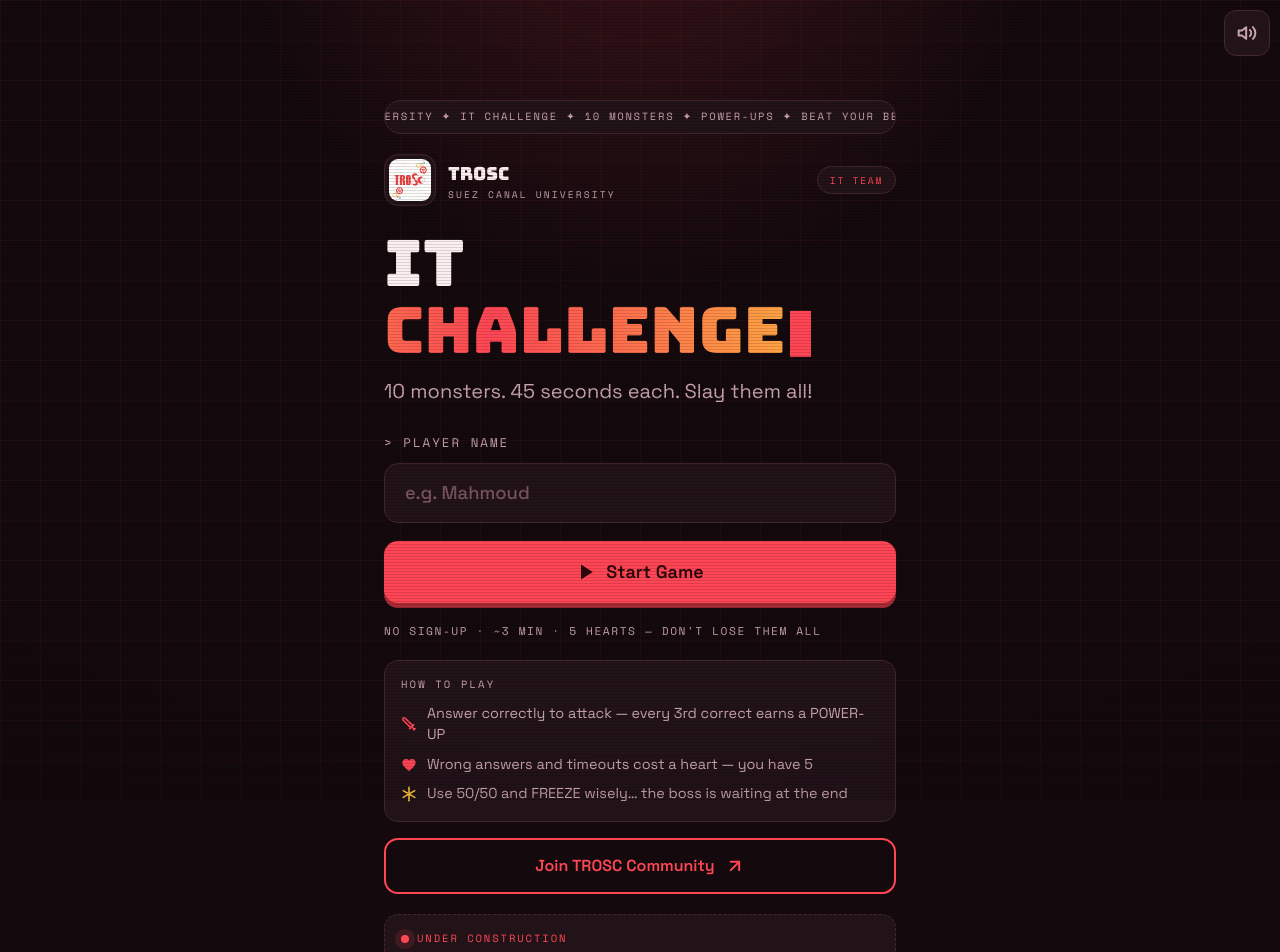
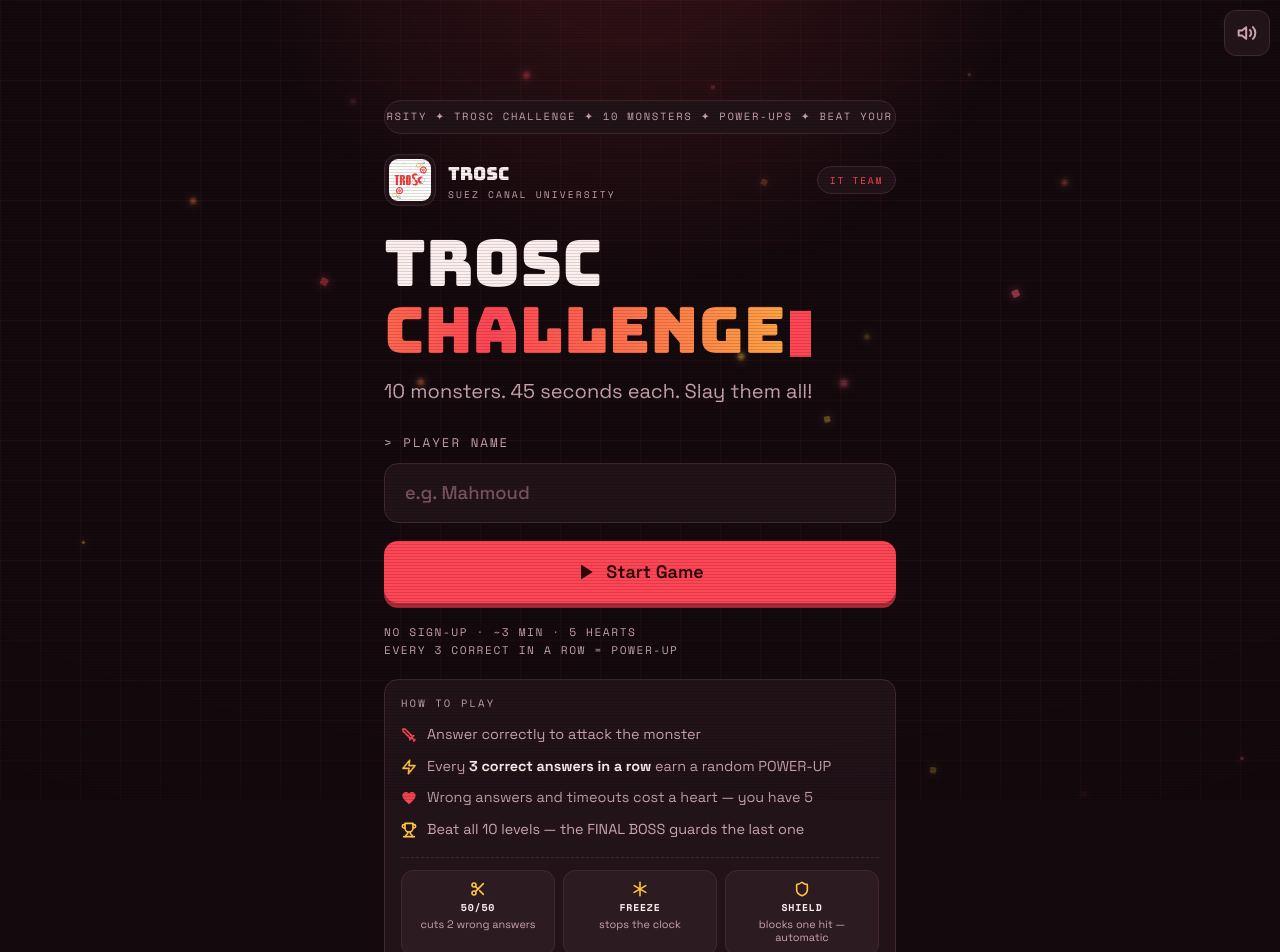
Before and after one commit to Basem3sam/trosc-it-challenge, a Next.js app: page / in a window 1280 px wide. Shown: the top 952 px of the page. Built offline with nearby package versions, Linux system fonts and the light colour scheme.

Commit message:
feat: richer fire embers, power-up streak meter, full how-to-play with shield

```diff
--- a/app/globals.css
+++ b/app/globals.css
@@ -315,14 +315,6 @@
     background-position: 200% center;
   }
 }
-@keyframes floaty {
-  from {
-    transform: translateY(105vh);
-  }
-  to {
-    transform: translateY(-10vh);
-  }
-}
 
 /* ==========================================================================
    Base
@@ -401,13 +393,44 @@
   animation: gradSlide 3s linear infinite;
 }
 
-/* floating ember particles */
+/* --------------------------------------------------------------------------
+   Rising fire embers — square sparks, drift + tumble, smooth fade in/out.
+   Each particle is configured with CSS vars set from JS:
+   --c color · --glow glow color · --sz size · --dx horizontal drift
+   --rot tumble · --op peak opacity
+   -------------------------------------------------------------------------- */
 .particle {
   position: absolute;
-  bottom: -10px;
-  border-radius: 50%;
-  background: #ff4655;
-  animation: floaty linear infinite;
+  bottom: -14px;
+  width: var(--sz, 4px);
+  height: var(--sz, 4px);
+  background: var(--c, #ff4655);
+  border-radius: 1px;
+  box-shadow: 0 0 7px var(--glow, rgba(255, 70, 85, 0.75));
+  opacity: 0;
+  animation: riseFade linear infinite;
+  will-change: transform, opacity;
+}
+.particle.blur {
+  filter: blur(1.5px);
+}
+
+@keyframes riseFade {
+  0% {
+    transform: translate3d(0, 0, 0) rotate(0deg);
+    opacity: 0;
+  }
+  7% {
+    opacity: var(--op, 0.45);
+  }
+  82% {
+    opacity: var(--op, 0.45);
+  }
+  100% {
+    transform: translate3d(var(--dx, 30px), -110vh, 0)
+      rotate(var(--rot, 180deg));
+    opacity: 0;
+  }
 }
 
 /* CRT arcade overlay — scanlines + soft vignette */
--- a/components/BattleScreen.jsx
+++ b/components/BattleScreen.jsx
@@ -3,7 +3,13 @@
 import { Icon, HeartIcon } from '@/lib/icons';
 import { monsterSVG } from '@/lib/monsters';
 import { BTN_PRIMARY } from '@/lib/ui';
-import { QUESTION_TIME, WARN_AT, DANGER_AT, HEARTS_MAX } from '@/lib/game';
+import {
+  QUESTION_TIME,
+  WARN_AT,
+  DANGER_AT,
+  HEARTS_MAX,
+  POWERUP_EVERY,
+} from '@/lib/game';
 
 function Hearts({ hearts, brokeAt, max }) {
   return (
@@ -136,6 +142,12 @@
   const enemyDown = g.monsterPhase === 'hit' || g.monsterPhase === 'dead';
   const lastLevel = g.index === g.total - 1;
 
+  /* streak progress toward the next power-up (grants on every POWERUP_EVERY-th
+     correct in a row): filled dots = combo % EVERY; pulses when 1 away */
+  const pwrFilled = g.combo % POWERUP_EVERY;
+  const pwrDots = '●'.repeat(pwrFilled) + '○'.repeat(POWERUP_EVERY - pwrFilled);
+  const pwrHot = pwrFilled === POWERUP_EVERY - 1;
+
   return (
     <section
       aria-labelledby="question-text"
@@ -264,8 +276,8 @@
         </p>
       )}
 
-      {/* power-ups */}
-      <div className="mb-2 flex items-center gap-2">
+      {/* power-ups + streak meter */}
+      <div className="mb-2 flex flex-wrap items-center gap-2">
         <PowerButton
           icon="cut"
           label="50/50"
@@ -280,10 +292,26 @@
           disabled={!g.canFreeze}
           onClick={g.useFreeze}
         />
+
+        {/* next power-up meter — every POWERUP_EVERY correct in a row grants one */}
         <span
-          className={`ml-auto inline-flex items-center gap-1.5 rounded-full border px-3 py-1.5 font-mono text-[0.62rem] tracking-[0.14em] ${g.shieldActive ? 'animate-shieldpulse border-gold/50 bg-gold/10 text-gold' : 'border-edge bg-panel text-dust opacity-60'}`}
+          title={`Every ${POWERUP_EVERY} correct answers in a row earn a power-up`}
+          className={`ml-auto inline-flex items-center gap-1.5 rounded-full border px-3 py-1.5 font-mono text-[0.62rem] tracking-[0.14em] ${pwrHot ? 'animate-shieldpulse border-gold/50 bg-gold/10 text-gold' : 'border-edge bg-panel text-dust'}`}
         >
-          <Icon name="shield" className="h-3.5 w-3.5" /> SHIELD
+          <Icon name="bolt" className="h-3.5 w-3.5" />
+          <span aria-hidden="true">{pwrDots}</span>
+        </span>
+
+        <span
+          title={
+            g.shieldActive
+              ? 'Shield active — your next mistake is free'
+              : 'No shield — earn one with a 3-streak'
+          }
+          className={`inline-flex items-center gap-1.5 rounded-full border px-3 py-1.5 font-mono text-[0.62rem] tracking-[0.14em] ${g.shieldActive ? 'animate-shieldpulse border-gold/50 bg-gold/10 text-gold' : 'border-edge bg-panel text-dust opacity-60'}`}
+        >
+          <Icon name="shield" className="h-3.5 w-3.5" />
+          {g.shieldActive ? 'SHIELD ON' : 'SHIELD'}
         </span>
       </div>
 
--- a/components/Game.jsx
+++ b/components/Game.jsx
@@ -9,6 +9,14 @@
 import { unlockAudio } from '@/lib/sounds';
 import { SITE_URL } from '@/lib/game';
 
+/* fire palette: [color, glow] pairs */
+const EMBER_COLORS = [
+  ['#FF4655', 'rgba(255,70,85,.75)'],
+  ['#FF7A3D', 'rgba(255,122,61,.65)'],
+  ['#FFC53D', 'rgba(255,197,61,.55)'],
+  ['#FF5E7A', 'rgba(255,94,122,.65)'],
+];
+
 export default function Game() {
   const g = useGame();
 
@@ -19,18 +27,27 @@
     return () => document.removeEventListener('pointerdown', unlock);
   }, []);
 
-  // floating embers — generated after mount to avoid hydration mismatch
+  // rising fire embers — generated after mount to avoid hydration mismatch;
+  // negative delays mean the field is already populated on first paint
   const [particles, setParticles] = useState([]);
   useEffect(() => {
     setParticles(
-      Array.from({ length: 14 }, (_, i) => ({
-        id: i,
-        left: Math.random() * 100,
-        size: 2 + Math.random() * 4,
-        dur: 14 + Math.random() * 18,
-        delay: -Math.random() * 20,
-        op: 0.1 + Math.random() * 0.2,
-      })),
+      Array.from({ length: 26 }, (_, i) => {
+        const [c, gl] = EMBER_COLORS[i % EMBER_COLORS.length];
+        return {
+          id: i,
+          c,
+          gl,
+          left: Math.random() * 100,
+          size: 3 + Math.random() * 4,
+          dx: Math.random() * 120 - 60, // horizontal drift, px
+          rot: Math.random() * 420 - 210, // tumble, deg
+          op: 0.25 + Math.random() * 0.35, // peak opacity
+          dur: 9 + Math.random() * 13, // seconds to cross the screen
+          delay: -Math.random() * 22, // negative = already mid-flight
+          blur: Math.random() > 0.7, // some sparks are soft = depth
+        };
+      }),
     );
   }, []);
 
@@ -57,7 +74,7 @@
         · ARCADE v2
       </footer>
 
-      {/* floating embers */}
+      {/* rising fire embers */}
       <div
         aria-hidden="true"
         className="pointer-events-none fixed inset-0 -z-10 overflow-hidden"
@@ -65,12 +82,15 @@
         {particles.map((p) => (
           <span
             key={p.id}
-            className="particle"
+            className={`particle ${p.blur ? 'blur' : ''}`}
             style={{
               left: `${p.left}%`,
-              width: p.size,
-              height: p.size,
-              opacity: p.op,
+              '--c': p.c,
+              '--glow': p.gl,
+              '--sz': `${p.size}px`,
+              '--dx': `${p.dx}px`,
+              '--rot': `${p.rot}deg`,
+              '--op': p.op,
               animationDuration: `${p.dur}s`,
               animationDelay: `${p.delay}s`,
             }}
--- a/components/WelcomeScreen.jsx
+++ b/components/WelcomeScreen.jsx
@@ -12,7 +12,7 @@
   SITE_URL,
 } from '@/lib/game';
 
-const TICKER = `TROSC ✦ SUEZ CANAL UNIVERSITY ✦ IT CHALLENGE ✦ ${TOTAL} MONSTERS ✦ POWER-UPS ✦ BEAT YOUR BEST ✦\u00A0`;
+const TICKER = `TROSC ✦ SUEZ CANAL UNIVERSITY ✦ TROSC CHALLENGE ✦ ${TOTAL} MONSTERS ✦ POWER-UPS ✦ BEAT YOUR BEST ✦\u00A0`;
 
 export default function WelcomeScreen({ best, onStart }) {
   const [name, setName] = useState('');
@@ -83,7 +83,7 @@
         id="welcome-title"
         className="mb-3 font-display text-[clamp(2.5rem,13vw,4rem)] leading-[1.05]"
       >
-        IT
+        TROSC
         <br />
         <span className="text-gradient">Challenge</span>
         <span
@@ -132,8 +132,10 @@
         </button>
       </form>
 
-      <p className="mt-5 font-mono text-[0.7rem] tracking-[0.14em] text-dust">
-        NO SIGN-UP · ~3 MIN · {HEARTS_MAX} HEARTS — DON&apos;T LOSE THEM ALL
+      <p className="mt-5 font-mono text-[0.7rem] leading-relaxed tracking-[0.14em] text-dust">
+        NO SIGN-UP · ~3 MIN · {HEARTS_MAX} HEARTS
+        <br />
+        EVERY {POWERUP_EVERY} CORRECT IN A ROW = POWER-UP
       </p>
 
       {best !== null && (
@@ -144,24 +146,64 @@
 
       {/* how to play */}
       <div className="mt-5 rounded-[14px] border border-edge bg-panel p-4">
-        <p className="mb-2.5 font-mono text-[0.66rem] tracking-[0.2em] text-dust">
+        <p className="mb-3 font-mono text-[0.66rem] tracking-[0.2em] text-dust">
           HOW TO PLAY
         </p>
-        <ul className="grid gap-2 text-[0.9rem] text-dust">
+        <ul className="grid gap-2.5 text-[0.9rem] text-dust">
           <li className="flex items-center gap-2.5">
             <Icon name="sword" className="h-4 w-4 shrink-0 text-blood" />
-            Answer correctly to attack — every {POWERUP_EVERY}rd correct earns a
-            POWER-UP
+            Answer correctly to attack the monster
+          </li>
+          <li className="flex items-center gap-2.5">
+            <Icon name="bolt" className="h-4 w-4 shrink-0 text-gold" />
+            <span>
+              Every{' '}
+              <b className="text-cream">
+                {POWERUP_EVERY} correct answers in a row
+              </b>{' '}
+              earn a random POWER-UP
+            </span>
           </li>
           <li className="flex items-center gap-2.5">
             <HeartIcon className="h-4 w-4 shrink-0 text-blood" />
             Wrong answers and timeouts cost a heart — you have {HEARTS_MAX}
           </li>
           <li className="flex items-center gap-2.5">
-            <Icon name="snow" className="h-4 w-4 shrink-0 text-gold" />
-            Use 50/50 and FREEZE wisely… the boss is waiting at the end
+            <Icon name="trophy" className="h-4 w-4 shrink-0 text-gold" />
+            Beat all {TOTAL} levels — the FINAL BOSS guards the last one
           </li>
         </ul>
+
+        {/* power-up legend */}
+        <div className="mt-4 grid grid-cols-3 gap-2 border-t border-dashed border-edge pt-3">
+          <div className="rounded-xl border border-edge bg-panel2 p-2.5 text-center">
+            <Icon name="cut" className="mx-auto h-4 w-4 text-gold" />
+            <p className="mt-1 font-mono text-[0.62rem] font-bold tracking-[0.08em] text-cream">
+              50/50
+            </p>
+            <p className="mt-0.5 text-[0.68rem] leading-tight text-dust">
+              cuts 2 wrong answers
+            </p>
+          </div>
+          <div className="rounded-xl border border-edge bg-panel2 p-2.5 text-center">
+            <Icon name="snow" className="mx-auto h-4 w-4 text-gold" />
+            <p className="mt-1 font-mono text-[0.62rem] font-bold tracking-[0.08em] text-cream">
+              FREEZE
+            </p>
+            <p className="mt-0.5 text-[0.68rem] leading-tight text-dust">
+              stops the clock
+            </p>
+          </div>
+          <div className="rounded-xl border border-edge bg-panel2 p-2.5 text-center">
+            <Icon name="shield" className="mx-auto h-4 w-4 text-gold" />
+            <p className="mt-1 font-mono text-[0.62rem] font-bold tracking-[0.08em] text-cream">
+              SHIELD
+            </p>
+            <p className="mt-0.5 text-[0.68rem] leading-tight text-dust">
+              blocks one hit — automatic
+            </p>
+          </div>
+        </div>
       </div>
 
       <a
```
